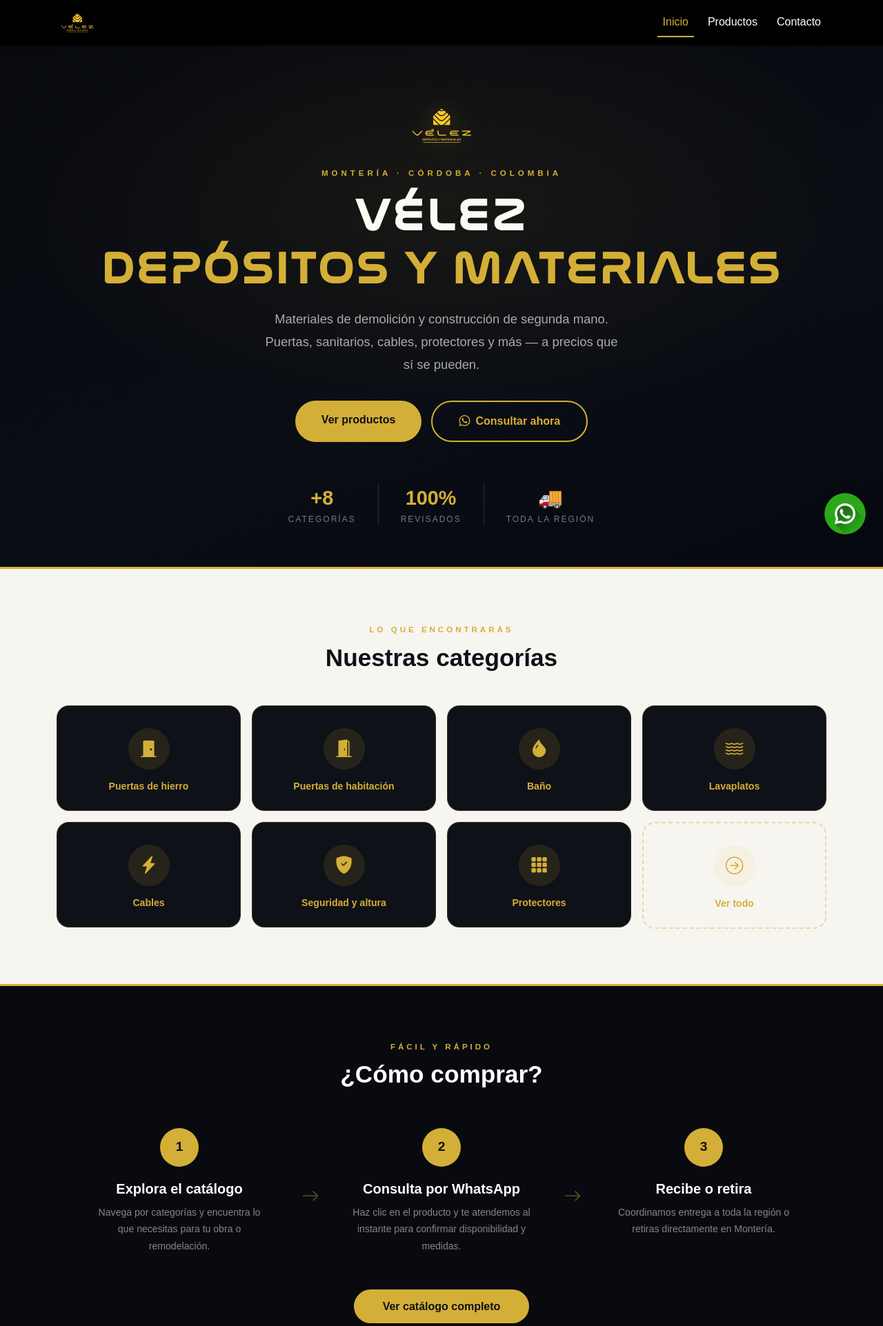
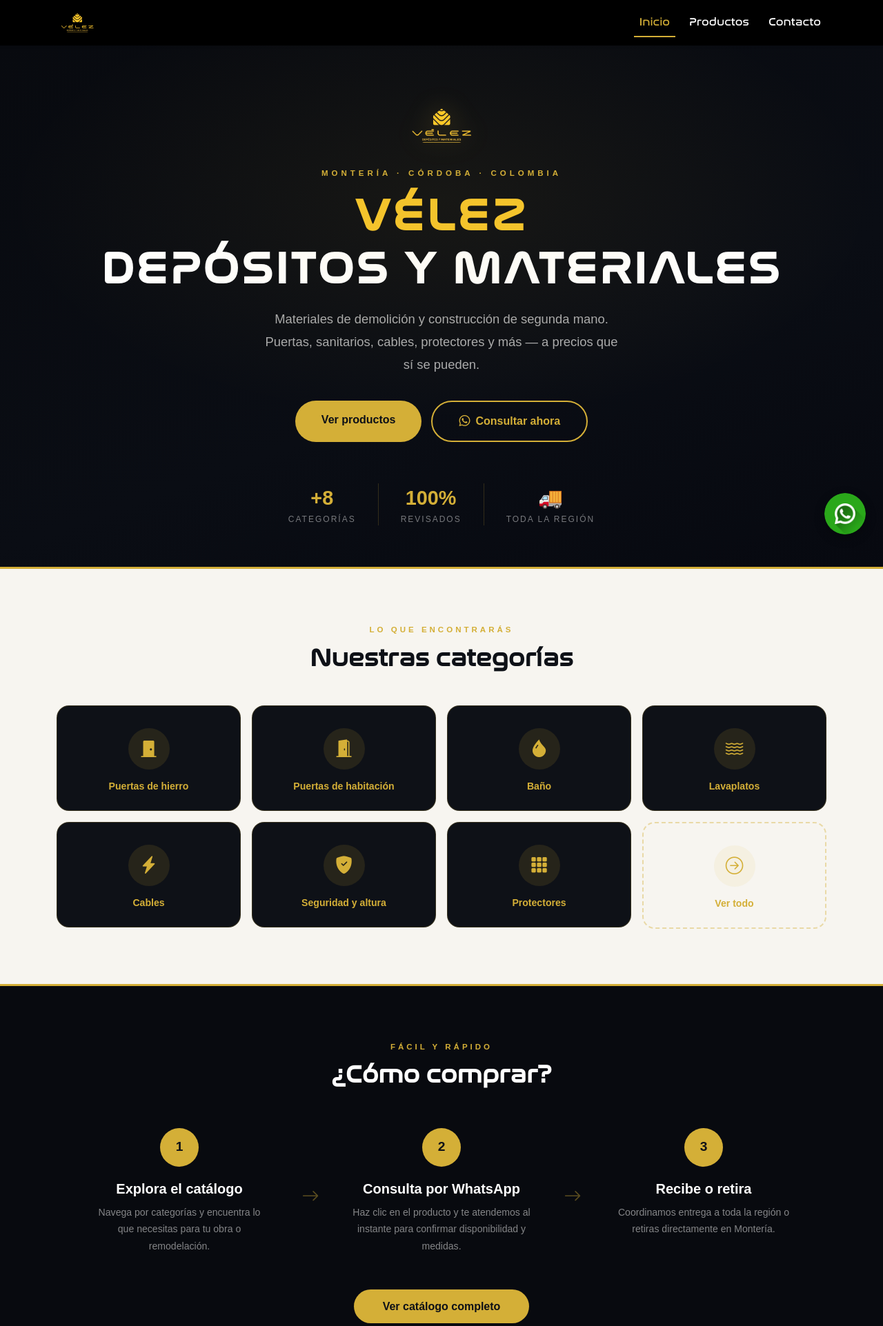
Before and after one commit to Depositolosvelez/deposito_los_velez_web, a Flask app: page / in a window 1280 px wide. Shown: the top 1923 px of the page at 69% size. Run offline with Flask 3, Linux system fonts and the light colour scheme; some web fonts are replaced.

Commit message:
Feat: aplicar VelezFont en h1, h2 y navbar; VÉLEZ en #F6C52B

```diff
--- a/static/css/style.css
+++ b/static/css/style.css
@@ -4,6 +4,10 @@
     font-weight: normal;
     font-style: normal;
 }
+
+h1, h2 { font-family: 'VelezFont', 'Nasalization', sans-serif; }
+.navbar-brand { font-family: 'VelezFont', 'Nasalization', sans-serif; }
+.navbar .nav-link { font-family: 'VelezFont', 'Nasalization', sans-serif; }
 
 html, body { margin: 0; padding: 0; background-color: #080a0f; color: #ffffff; font-family: Arial, Helvetica, sans-serif; }
 .navbar { background-color: #000000; }
--- a/templates/index.html
+++ b/templates/index.html
@@ -39,8 +39,8 @@
     Montería · Córdoba · Colombia
   </p>
 
-  <h1 style="color:#ffffff;font-size:clamp(2.4rem,6vw,4rem);font-weight:900;line-height:1.2;margin-bottom:18px;letter-spacing:5px;font-family:'Nasalization',sans-serif;">
-    VÉLEZ<br><span style="color:#D4AF37;letter-spacing:4px;font-family:'Nasalization',sans-serif;">DEPÓSITOS Y MATERIALES</span>
+  <h1 style="color:#F6C52B;font-size:clamp(2.4rem,6vw,4rem);font-weight:900;line-height:1.2;margin-bottom:18px;letter-spacing:5px;font-family:'VelezFont','Nasalization',sans-serif;">
+    VÉLEZ<br><span style="color:#ffffff;letter-spacing:4px;font-family:'VelezFont','Nasalization',sans-serif;">DEPÓSITOS Y MATERIALES</span>
   </h1>
 
   <p style="color:rgba(255,255,255,0.65);font-size:clamp(1rem,2.2vw,1.15rem);max-width:520px;line-height:1.8;margin-bottom:36px;">
```
